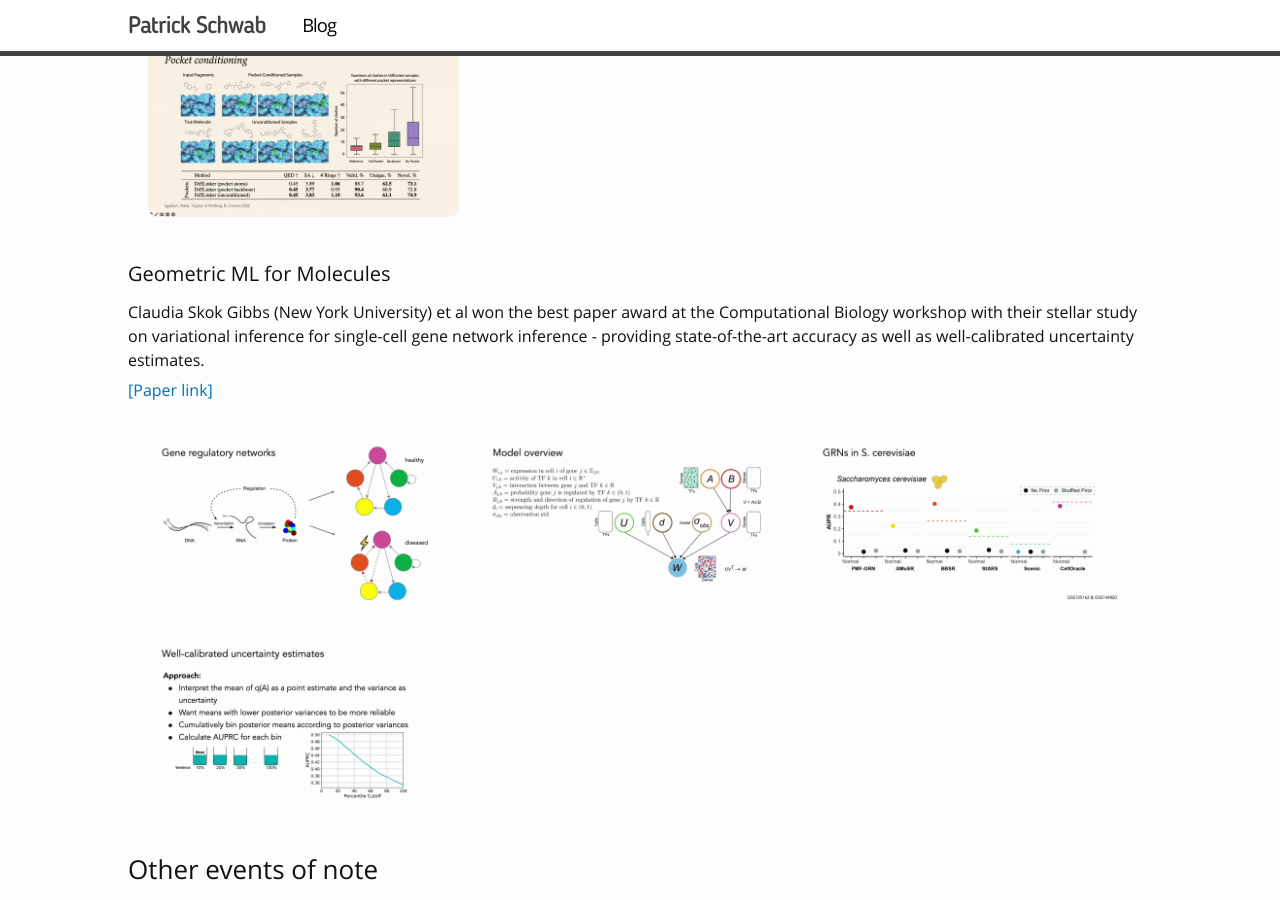
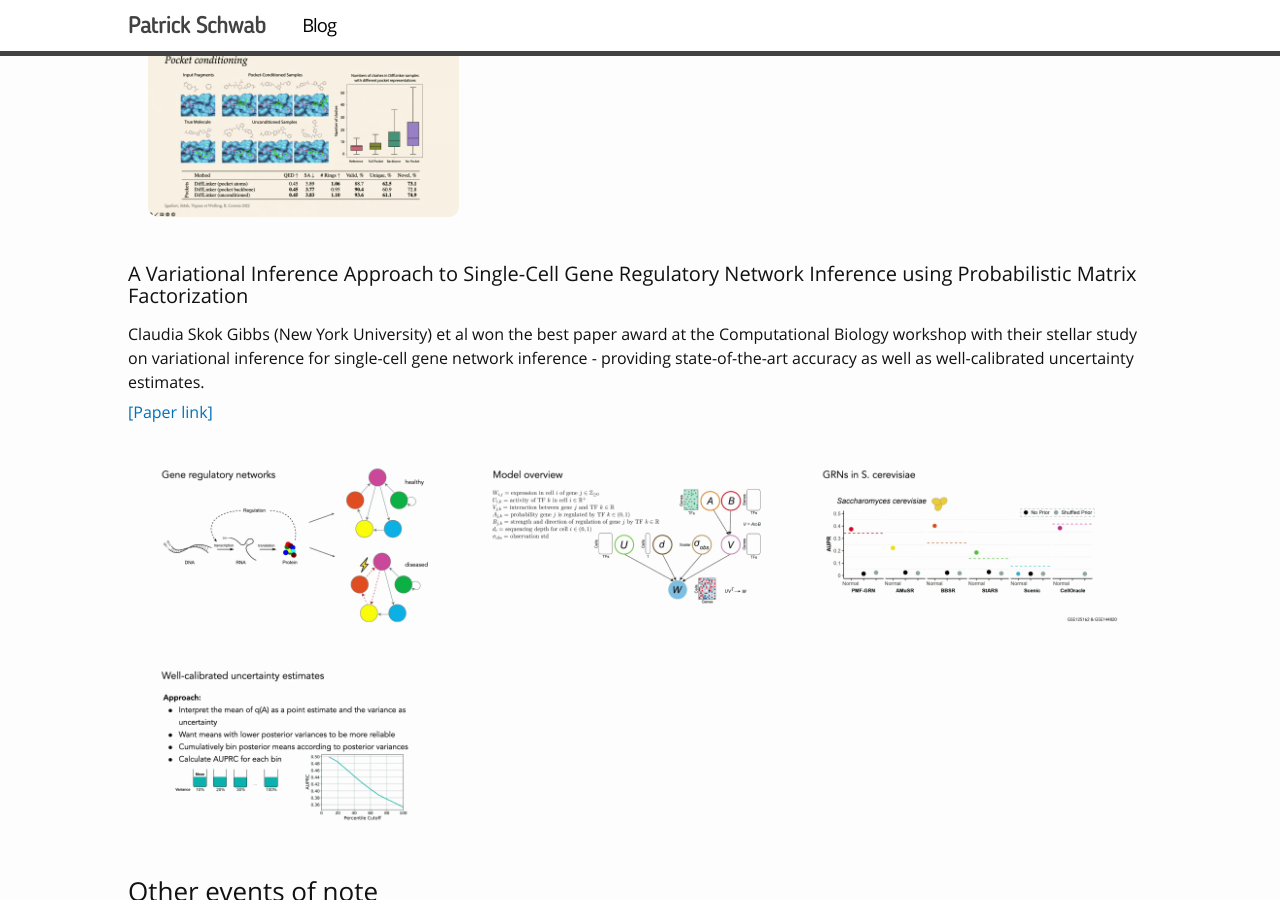
Before and after one commit to d909b/d909b.github.io, a Jekyll site: the page built from _posts/2023-07-29-icml2023.md, in a window 1280 px wide and 900 px high, scrolled down 6489 px. Built offline with Jekyll 4.4.1, drawn with Linux system fonts in a browser that asks for light colours; nearby versions of some CDN libraries; library files that are not in the unit come from our copies.

```diff
--- a/_posts/2023-07-29-icml2023.md
+++ b/_posts/2023-07-29-icml2023.md
@@ -177,7 +177,7 @@ At the excellent Computational Biology workshop, Michael Bronstein (University o
 </div>
 
 
-<h4>Geometric ML for Molecules</h4>
+<h4>A Variational Inference Approach to Single-Cell Gene Regulatory Network Inference using Probabilistic Matrix Factorization</h4>
 
 Claudia Skok Gibbs (New York University) et al won the best paper award at the Computational Biology workshop with their stellar study on variational inference for single-cell gene network inference - providing state-of-the-art accuracy as well as well-calibrated uncertainty estimates.
 
```
